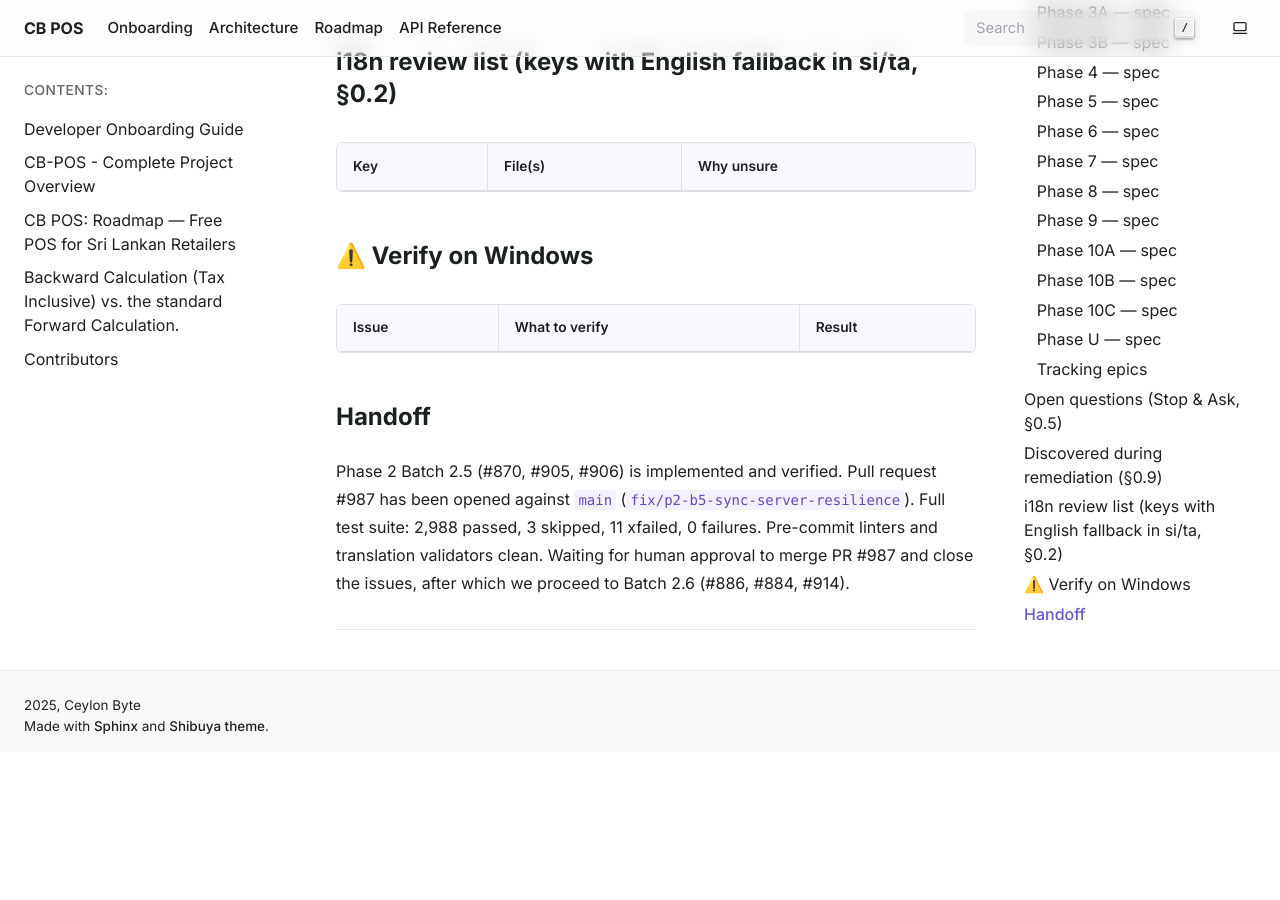
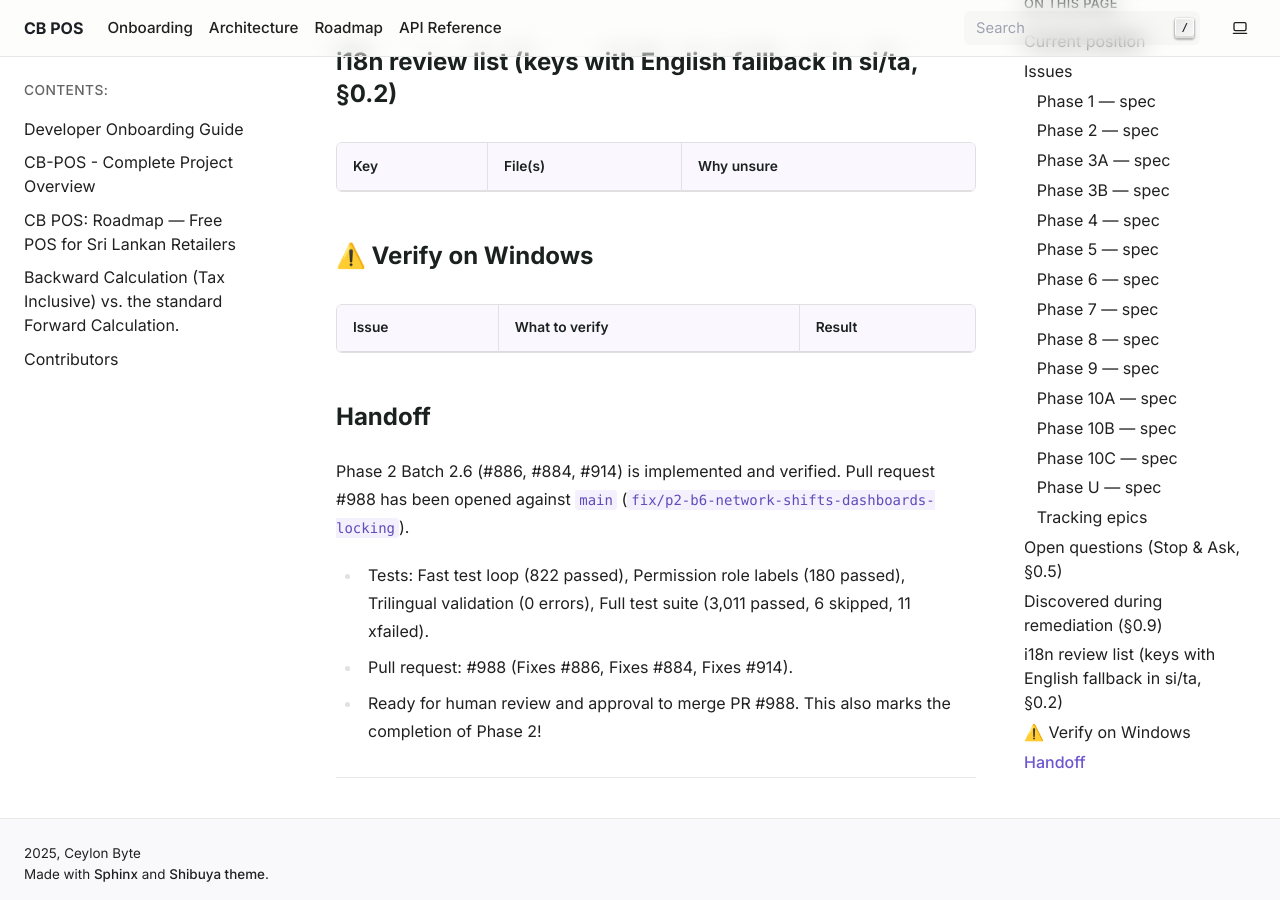
Before and after one commit to HMAHD/CB-POS, a Sphinx documentation site: the page built from docs/remediation/PROGRESS.md, in a window 1280 px wide and 900 px high, scrolled down 22788 px. Built offline with Sphinx 7.4.7, drawn with Linux system fonts in a browser that asks for light colours; pages that are not in the unit, such as notebooks, are missing from menus; before the commit the page ends 23540 px from its top, so only the background shows below that; some of the changed text lies outside the part shown.

Commit message:
docs(remediation): update progress for batch 2.6 PR #988

```diff
--- a/docs/remediation/PROGRESS.md
+++ b/docs/remediation/PROGRESS.md
@@ -25,7 +25,7 @@ Statuses: `todo` · `in-progress` · `blocked (Q#)` · `pr-open` · `done` (merg
 
 ## Current position
 
-- Phase: 2 · Batch: 2.6 (in-progress) · Branch: fix/p2-b6-network-shifts-dashboards-locking · PR: — · Last session: 2026-11-04
+- Phase: 2 · Batch: 2.6 (pr-open) · Branch: fix/p2-b6-network-shifts-dashboards-locking · PR: #988 · Last session: 2026-11-04
 
 ## Issues
 
@@ -66,9 +66,9 @@ Statuses: `todo` · `in-progress` · `blocked (Q#)` · `pr-open` · `done` (merg
 | #870 | One idle TCP connection stalls the whole Main PC sync server, before any auth… | high | 2.5 | done | #987 | 6b154a8 · do_handshake_on_connect=False, per-thread handshake timeout, 16-worker throttle |
 | #905 | The document sequence is found by string sort, so `{seq}` breaks at 10 and `{… | medium | 2.5 | done | #987 | 6b154a8 · numeric sequence extraction via regex scan; collision retry increments sequence |
 | #906 | A push that fails on every cycle is invisible: pending count is never set, se… | medium | 2.5 | done | #987 | 6b154a8 · pending_changed signal, persistent push error state, distinct terminals count, sync details dialog with retry |
-| #884 | Same cashier on two terminals: both open shifts count each other's sales | medium | 2.6 | in-progress | | 49fada0 · sales.shift_id, get_shift_summary isolated by shift_id, stale banner, force-close dialog |
-| #886 | Dashboard charts fail in PostgreSQL mode (SQLite-only strftime) | medium | 2.6 | in-progress | | fc72a6c · extract(month/hour) and half-open date range replacing strftime |
-| #914 | Network mode has no lock or unique index, so two tills can refund or void the… | low | 2.6 | in-progress | | D23 · with_for_update=True on Sale in void/refund, refusing void on refunded sale |
+| #884 | Same cashier on two terminals: both open shifts count each other's sales | medium | 2.6 | pr-open | #988 | 49fada0 · sales.shift_id, get_shift_summary isolated by shift_id, stale banner, force-close dialog |
+| #886 | Dashboard charts fail in PostgreSQL mode (SQLite-only strftime) | medium | 2.6 | pr-open | #988 | fc72a6c · extract(month/hour) and half-open date range replacing strftime |
+| #914 | Network mode has no lock or unique index, so two tills can refund or void the… | low | 2.6 | pr-open | #988 | 8b447fd · D23: with_for_update=True on Sale in void/refund, refusing void on refunded sale |
 
 ### Phase 3A — [spec](phases/phase-03a-money-ledger-refunds.md)
 
@@ -304,4 +304,7 @@ Statuses: `todo` · `in-progress` · `blocked (Q#)` · `pr-open` · `done` (merg
 |---|---|---|
 
 ## Handoff
-Phase 2 Batch 2.5 (#870, #905, #906) is implemented and verified. Pull request #987 has been opened against `main` (`fix/p2-b5-sync-server-resilience`). Full test suite: 2,988 passed, 3 skipped, 11 xfailed, 0 failures. Pre-commit linters and translation validators clean. Waiting for human approval to merge PR #987 and close the issues, after which we proceed to Batch 2.6 (#886, #884, #914).
+Phase 2 Batch 2.6 (#886, #884, #914) is implemented and verified. Pull request #988 has been opened against `main` (`fix/p2-b6-network-shifts-dashboards-locking`).
+- Tests: Fast test loop (822 passed), Permission role labels (180 passed), Trilingual validation (0 errors), Full test suite (3,011 passed, 6 skipped, 11 xfailed).
+- Pull request: #988 (Fixes #886, Fixes #884, Fixes #914).
+- Ready for human review and approval to merge PR #988. This also marks the completion of Phase 2!
```
